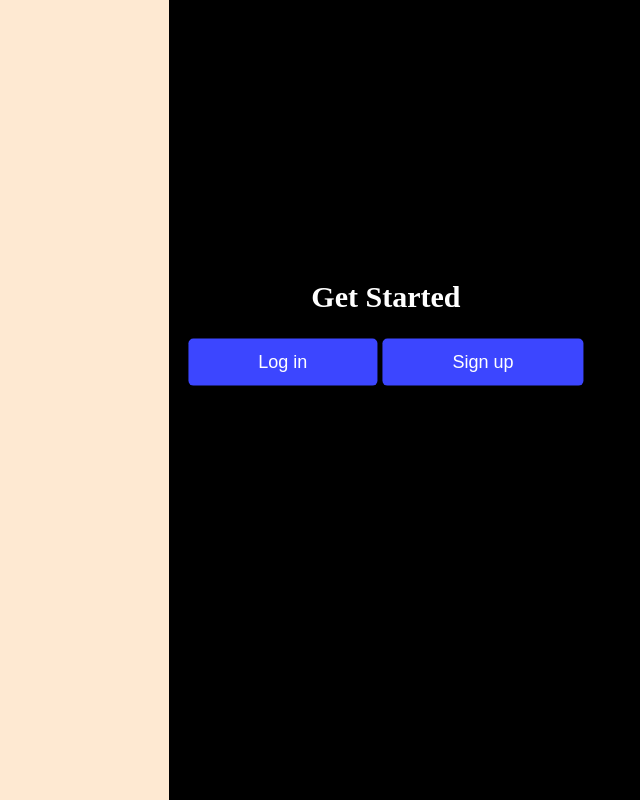
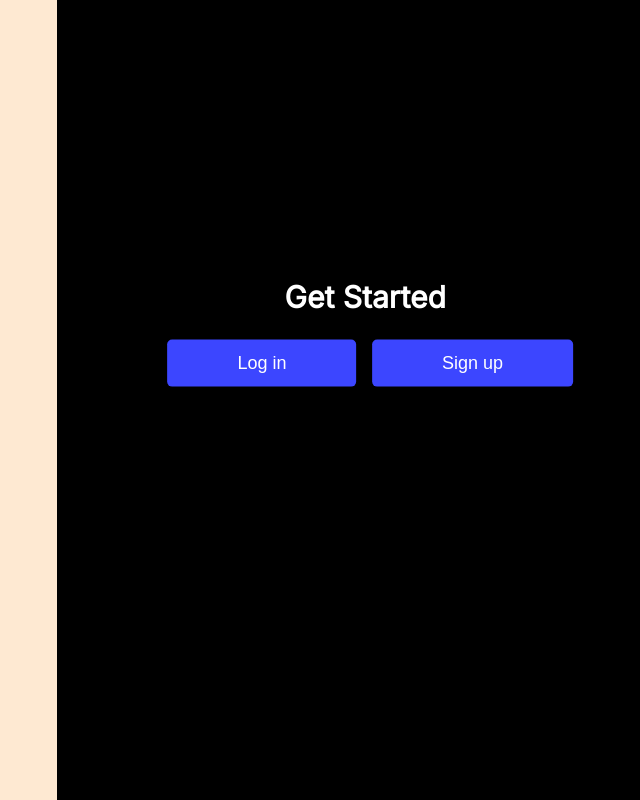
Before and after one commit to TriNguyen360/DavisHacks, a plain HTML site: page index.html in a window 1280 px wide. Shown: the whole page, without its empty margins (599-1239 px from the left). Drawn offline with Linux system fonts and the light colour scheme.

Commit message:
update files

```diff
--- a/index.html
+++ b/index.html
@@ -9,7 +9,7 @@
 </head>
 <body>
     <section id="intro-page">
-        <div class="content-wrapper">
+        <div class="login">
             <h2>Get Started</h2>
             <button>Log in</button>
             <button>Sign up</button>
@@ -17,8 +17,4 @@
         <div class="background-right"></div>
     </section>
 </body>
-<footer>
-
-
-</footer>
 </html>
--- a/styles.css
+++ b/styles.css
@@ -1,12 +1,15 @@
+@import url('https://fonts.googleapis.com/css2?family=Inter&display=swap');
+
 body {
     margin: 0;
     padding: 0;
     height: 100vh;
     position: relative;
     background-color: #FEE9D2;
+    font-family: 'Inter', sans-serif;
 }
 
-.content-wrapper {
+.login {
     position: absolute;
     top: 40%;
     right: -100px;
@@ -21,12 +24,12 @@ body {
     top: 0;
     right: 0;
     height: 100%;
-    width: 40%; /* Adjusted width to cover the desired quarter */
+    width: 39em; /* Adjusted width to cover the desired quarter */
     background-color: black;
     z-index: -1; /* Ensure it's behind the content */
 }
 
-.content-wrapper button {
+.login button {
     content: flex;
     background-color: #3C46FF;
     color: white;
@@ -34,9 +37,10 @@ body {
     font-size: 18px;
     padding: 13px 70px;
     border: none;
+    margin-left: 10px;
 }
 
-.content-wrapper button:hover {
+.login button:hover {
     background-color: blue;
     cursor: pointer;
 }
```
